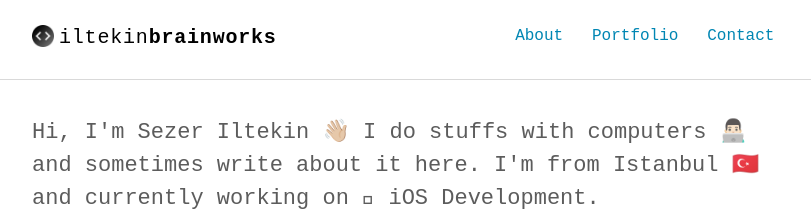
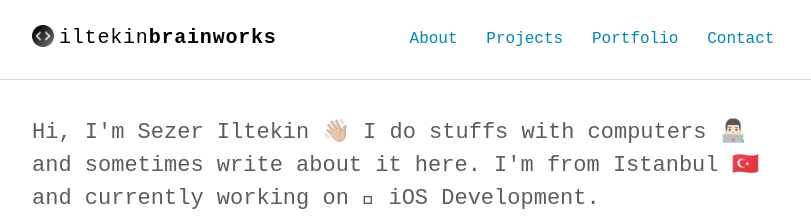
Before and after one commit to iltekin/iltekin.github.io, a Jekyll site: the page built from index.html, in a window 1280 px wide. Shown: the top 218 px of the page, without its empty margins (232-1043 px from the left). Built offline with Jekyll 4.4.1, drawn with Linux system fonts in a browser that asks for light colours; some web fonts are replaced.

Commit message:
add projects.md

```diff
--- a/_includes/nav.html
+++ b/_includes/nav.html
@@ -4,6 +4,7 @@
     <h1 class="logo"><a href="{{ '/' | prepend: site.baseurl | prepend: site.url }}">{{ site.title_left }}<span>{{ site.title_right }}</span></a></h1>
     <ul class="navbar">
       <li><a href="{{ '/about' | prepend: site.baseurl | prepend: site.url }}">About</a></li>
+      <li><a href="{{ '/projects' | prepend: site.baseurl | prepend: site.url }}">Projects</a></li>
       <li><a href="{{ '/portfolio' | prepend: site.baseurl | prepend: site.url }}">Portfolio</a></li>
       <li><a href="{{ '/contact' | prepend: site.baseurl | prepend: site.url }}">Contact</a></li>
       <li style="display: none"><a href="{{ "/feed.xml" | prepend: site.baseurl | prepend: site.url }}" target="_blank">RSS</a></li>
--- a/assets/scss/_layout.scss
+++ b/assets/scss/_layout.scss
@@ -125,7 +125,7 @@
   float: right;
   margin: 0;
   position: relative;
-  padding: 0;
+  padding: 3px 0 0 0;
   pointer-events: all;
   cursor: pointer;
 
```
Also changed, not shown: projects.md (added, +7 -0 lines).
